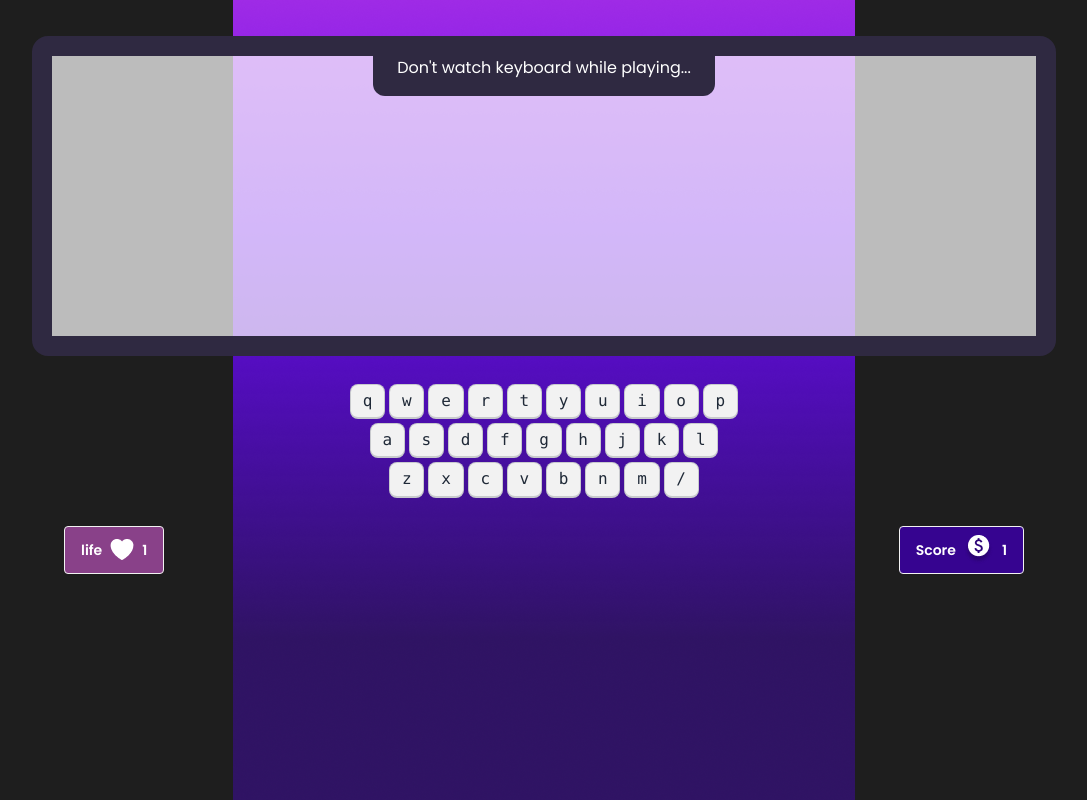
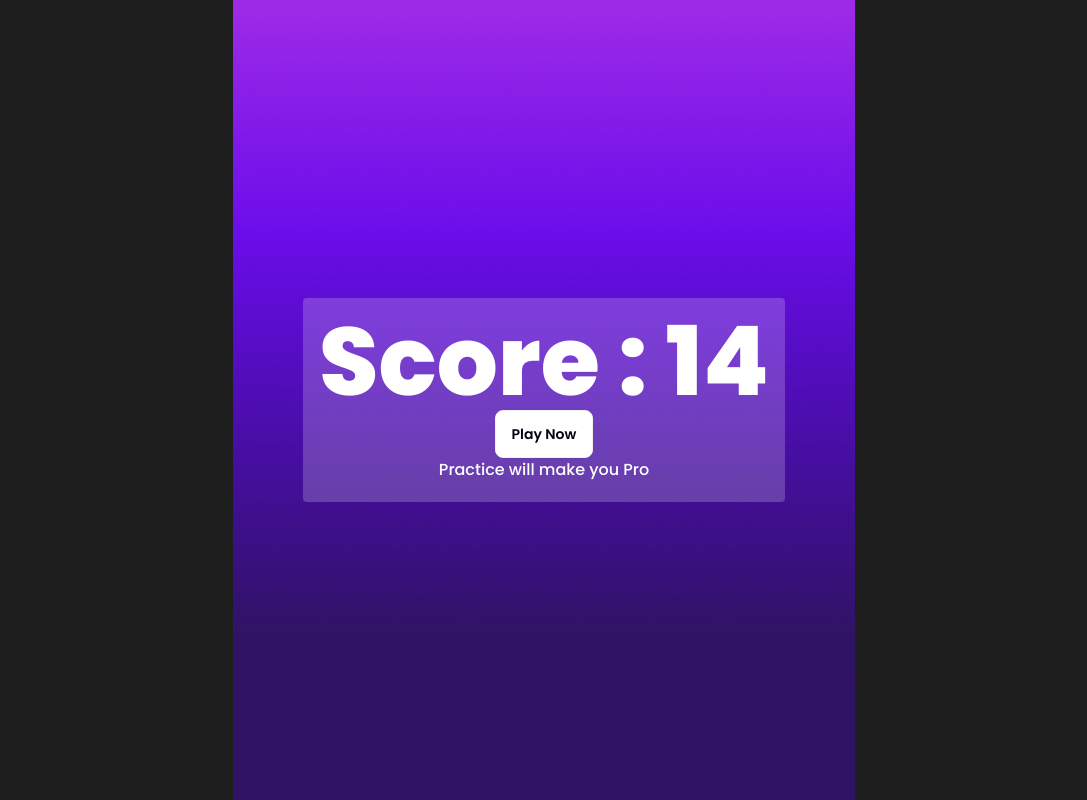
Before and after one commit to rajalishikh/A_GAMMING_PAGE, a plain HTML site: page index.html in a window 1280 px wide. Shown: the whole page, without its empty margins (96-1183 px from the left). Drawn offline with nearby package versions, Linux system fonts and the light colour scheme.

Commit message:
In this program I make a score page and design it

```diff
--- a/index.html
+++ b/index.html
@@ -32,7 +32,7 @@
       </section>
 
       <!-- keyboard section start  -->
-      <section class="Gaming_page pt-9">
+      <section class="Gaming_page pt-9 hidden">
         <div class="flex flex-col items-center gap-6">
           <!-- screen section  -->
 
@@ -42,6 +42,13 @@
             <div class="flex justify-center">
               <p class="bg-[#2F2941] text-white px-6 pb-4 rounded-b-xl">
                 Don't watch keyboard while playing...
+              </p>
+            </div>
+
+              <p
+                class="font-semibold flex justify-center text-8xl text-black text-center items-center"
+              >
+                Y
               </p>
             </div>
           </div>
@@ -103,7 +110,24 @@
       </section>
       <!-- keyboard section end  -->
 
-      <section class="score_page"></section>
+      <!-- score page start  -->
+
+      <section class="score_page flex flex-col justify-center items-center  gap-3  min-h-screen">
+        <div class="text-center pb-5 p-4 bg-[#FFFFFF33] rounded">
+          <h1 class="text-[#FFFFFF] text-8xl font-extrabold">
+           <span>Score</span>  :
+           <span>14</span>
+          </h1>
+          <button  class="btn bg-[#FFFFFF] text-[#010313] ">Play Now</button>
+          <p class="font-medium text-[#FFFFFF]">Practice will make you Pro</p>
+        </div>
+
+
+      </section>
+      <!-- score page end  -->
+
     </section>
+    <!-- javaScript section  -->
+     <script src="./javaScript/first.js"></script>
   </body>
 </html>
--- /dev/null
+++ b/javaScript/first.js
@@ -0,0 +1,3 @@
+function hidden(){
+    console.log('hidden the score page ')
+}
```
